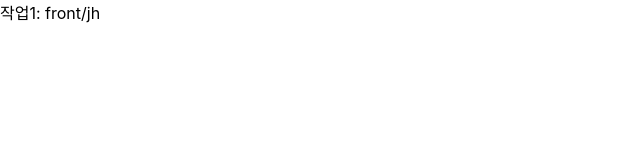
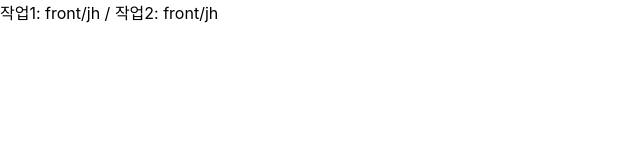
Before and after one commit to jhrogh/group-proj, a React (Create React App) app: page / in a window 1280 px wide. Shown: the top 160 px of the page, without its empty margins (0-640 px from the left). Built offline with nearby package versions, Linux system fonts and the light colour scheme.

Commit message:
작업2: front/jh

```diff
--- a/src/pages/main/Main.js
+++ b/src/pages/main/Main.js
@@ -1,7 +1,7 @@
 import React from 'react';
 
 function Main() {
-  return <div>작업1: front/jh</div>;
+  return <div>작업1: front/jh / 작업2: front/jh</div>;
 }
 
 export default Main;
```
